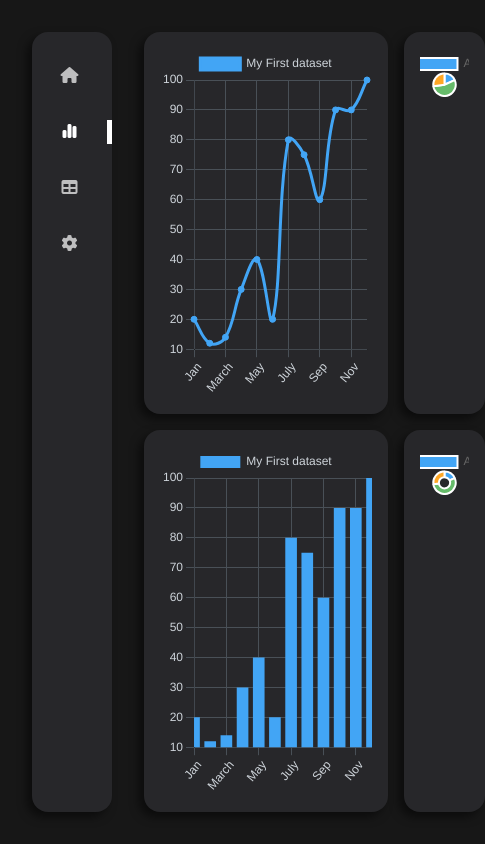
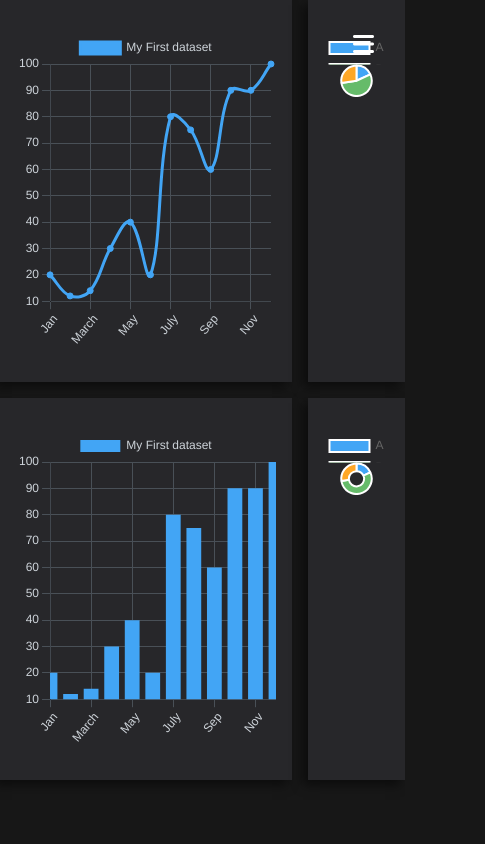
Before and after one commit to kalsiKaran/react-dashboard, a React (Create React App) app: page /chart in a window 390 px wide. Shown: the whole page, 485 px wide, since content can reach past the window. Built offline with nearby package versions, Linux system fonts and the light colour scheme.

Commit message:
fixing design for mobile

```diff
--- a/public/index.html
+++ b/public/index.html
@@ -14,7 +14,7 @@
       manifest.json provides metadata used when your web app is installed on a
       user's mobile device or desktop. See https://developers.google.com/web/fundamentals/web-app-manifest/
     -->
-    <link rel="manifest" href="%PUBLIC_URL%/manifest.json" />
+    <!-- <link rel="manifest" href="%PUBLIC_URL%/manifest.json" /> -->
     <!--
       Notice the use of %PUBLIC_URL% in the tags above.
       It will be replaced with the URL of the `public` folder during the build.
--- a/src/App.js
+++ b/src/App.js
@@ -8,7 +8,7 @@ import Table from './components/DataTable/Table';
 import Charts from './components/Charts/Charts';
 
 function App() {
-  const { setCurrentMode, currentMode } = useStateContext();
+  const { setCurrentMode, currentMode, activeMenu, setActiveMenu } = useStateContext();
 
   useEffect(() => {
     // const currentThemeColor = localStorage.getItem('colorMode');
@@ -28,9 +28,10 @@ function App() {
       <BrowserRouter>
       <div className="App">
         <div className='flex routes-container'>
+        <div className={`toggle-menu hidden text-white dark:text-dark z-20 fas ${activeMenu ? 'fa-close' : 'fa-bars'}`} onClick={() => setActiveMenu(!activeMenu)}></div>
         <Sidebar />
         <Routes>
-          <Route path="/" element={<Navigate to="/dashboard" />} />
+          <Route path="/" element={<Navigate to="/data-table" />} />
           <Route path="/dashboard" element={(<Dashboard />)} />
           <Route path="/chart" element={(<Charts />)} />
           <Route path="/data-table" element={(<Table />)} />
--- a/src/components/DataTable/Table.jsx
+++ b/src/components/DataTable/Table.jsx
@@ -18,7 +18,7 @@ import { Image } from 'primereact/image';
 
 function Table() {
 
-    const { showDialog, setShowDialog, setDataStatus, setRowData, loading, setLoading } = useStateContext();
+    const { showDialog, setShowDialog, setDataStatus, setRowData, loading, setLoading, activeMenu, setActiveMenu } = useStateContext();
 
     const usercollection = collection(db, "tradeData")
     const [data, setData] = useState([]);
@@ -144,8 +144,8 @@ function Table() {
 
 
   return (
-    <div className='primary-box w-full text-dark dark:text-white'>
-        <div className="flex items-center justify-between">
+    <div className='primary-box h-[calc(100vh - 4rem)] w-full text-dark dark:text-white'>
+        <div className="hidden items-center justify-between md:flex">
             <h1 className='font-medium text-xl'>Table</h1>
             <div className='h-[2.5rem]'>
               <span className="p-input-icon-left h-full">
@@ -155,6 +155,18 @@ function Table() {
               <button className='btn-outline-primary border-solid border-2 border-blue-500  hover:bg-blue-500 transition-all ml-5 h-full' onClick={() => addNew()}><i className="fas fa-add mr-2"></i>Add New</button>
             </div>
         </div>
+
+        {/* for mobile view */}
+          <div className="flex items-center justify-between mb-3 md:hidden">
+            <h1 className='font-medium text-xl'>Table</h1>
+          </div>
+          <div className='h-[2.5rem] flex md:hidden'>
+            <span className="p-input-icon-left h-full w-full">
+              <i className="pi pi-search" />
+              <InputText value={globalFilterValue} onChange={onGlobalFilterChange} placeholder="Search" className='p-inputtext-sm w-full h-full !py-2' />
+            </span>
+            <button className='btn-outline-primary border-solid border-2 border-blue-500  hover:bg-blue-500 transition-all ml-3 h-full' onClick={() => addNew()}><i className="fas fa-add"></i></button>
+          </div>
 
         {/* dialog for add new row */}
         {showDialog && <NewRow />}
@@ -167,7 +179,7 @@ function Table() {
             <DataTable value={data} rowClassName='table-row'
              responsiveLayout="stack"
              breakpoint="1080px"
-             scrollHeight="570px"
+             scrollHeight="calc(100vh - 11rem)"
              dataKey="id"
              filters={filters}
              selection={selectedRows}
--- a/src/components/Navbar.jsx
+++ b/src/components/Navbar.jsx
@@ -2,9 +2,9 @@ import React from 'react'
 
 function Navbar() {
   return (
-    <div className='navbar flex justify-between items-center w-full py-3 pt-[1rem]'>
+    <div className='navbar flex justify-between items-center w-full py-3'>
         <h1 className='text-xl font-bold'>Good Afternoon! Jane</h1>
-        <i className="fa-solid fa-circle-user text-xl"></i>
+        <i className="fa-solid fa-circle-user text-xl mr-10 md:mr-0"></i>
     </div>
   )
 }
--- a/src/components/Sidebar.jsx
+++ b/src/components/Sidebar.jsx
@@ -1,12 +1,12 @@
 import React from 'react';
 import { NavLink } from 'react-router-dom';
 import { links } from '../data/data';
-// import {useStateContext} from '../contexts/ContextProvider';
+import {useStateContext} from '../contexts/ContextProvider';
 
 function Sidebar () {
 
   // function for toggle between themes
-    // const { setMode, currentMode } = useStateContext();
+    const { activeMenu, setActiveMenu } = useStateContext();
 
     // function toggleTheme(){
     //   setMode('Light')
@@ -17,8 +17,10 @@ function Sidebar () {
     //   }
     // }
   return (
-    <div className='sidebar'>
-        <ul className='text-white uppercase flex items-center flex-col h-full w-[5rem] primary-box'>
+    <>
+    <div className='sidebar hidden md:flex'>
+
+      <ul className="text-white uppercase flex items-center flex-col h-full w-[5rem] primary-box">
           {links.map((link)=>{
             return <li className='link' key={link.name}>
               <NavLink to={`/${link.name}`} className={({ isActive }) => (isActive ? 'active' : '')}>
@@ -27,7 +29,21 @@ function Sidebar () {
             </li>
           })}
         </ul>
+      </div>
+
+        {/* for mobile view */}
+        <div className={`sidebar flex md:hidden origin-top-right transition-transform duration-300 ${activeMenu ? 'scale-100' : 'scale-0'}`}>
+        <ul className="text-white uppercase flex md:hidden items-center flex-col h-full w-[5rem] primary-box">
+          {links.map((link)=>{
+            return <li className='link' key={link.name}>
+              <NavLink to={`/${link.name}`} onClick={() => setActiveMenu(!activeMenu)} className={({ isActive }) => (isActive ? 'active' : '')}>
+                <i className={`mr-2 ${link.icon}`}></i> <span>{link.title}</span>
+              </NavLink>
+            </li>
+          })}
+        </ul>
     </div>
+    </>
   )
 }
 
--- a/src/contexts/ContextProvider.js
+++ b/src/contexts/ContextProvider.js
@@ -18,7 +18,7 @@ export const ContextProvider = ({ children }) => {
   const [currentColor, setCurrentColor] = useState('#03C9D7');
   const [currentMode, setCurrentMode] = useState('Dark');
   const [themeSettings, setThemeSettings] = useState(false);
-  const [activeMenu, setActiveMenu] = useState(true);
+  const [activeMenu, setActiveMenu] = useState(false);
   const [isClicked, setIsClicked] = useState(initialState);
 
   const setMode = (e) => {
--- a/src/styles/App.scss
+++ b/src/styles/App.scss
@@ -41,7 +41,7 @@ input,
 }
 
 .p-dropdown-panel .p-dropdown-items .p-dropdown-item.p-highlight, .p-datatable .p-datatable-tbody > tr.p-highlight{
-    background-color: rgba($blue, 5%) !important;
+    background-color: rgba($white, 10%) !important;
 }
 
 .p-checkbox .p-checkbox-box.p-highlight{
@@ -84,3 +84,29 @@ input,
         background-color: $gray-600;
     }
 }
+
+@media (orientation: portrait) {
+    .routes-container{
+        padding: 0;
+    }
+
+    .primary-box{
+        padding: 2rem 1rem;
+        border-radius: 0;
+    }
+
+    td.p-selection-column{
+        display: none !important;
+    }
+
+    .p-dialog{
+        width: 90%;
+    }
+    .toggle-menu{
+        display: block;
+        position: absolute;
+        font-size: 1.5rem;
+        top: 2rem;
+        right: 1rem;
+    }
+}
--- a/src/styles/index.scss
+++ b/src/styles/index.scss
@@ -20,7 +20,7 @@ body{
 }
 
 .primary-box{
-    display: inline-block;
+    // display: inline-block;
     background-color: $zinc-800;
     border-radius: 1rem;
     padding: 1rem;
--- a/src/styles/sidebar.scss
+++ b/src/styles/sidebar.scss
@@ -38,3 +38,33 @@
 
     }
 }
+
+@media (orientation: portrait) {
+    .sidebar{
+        position: absolute;
+        width: 60%;
+        z-index: 10;
+        top: 1rem;
+        right: 0;
+        height: auto;
+        margin-right: 1rem;
+
+        ul{
+            height: 100%;
+            width: 100%;
+
+            li{
+                text-align: left;
+                margin-top: 1rem;
+                margin-bottom: 0;
+                a{
+                    padding: 0.5rem 1rem;
+
+                    span{
+                        letter-spacing: 3px;
+                    }
+                }
+            }
+        }
+    }
+}
```
Also changed, not shown: 11 other files (tests, documents, lock files or other folders).
